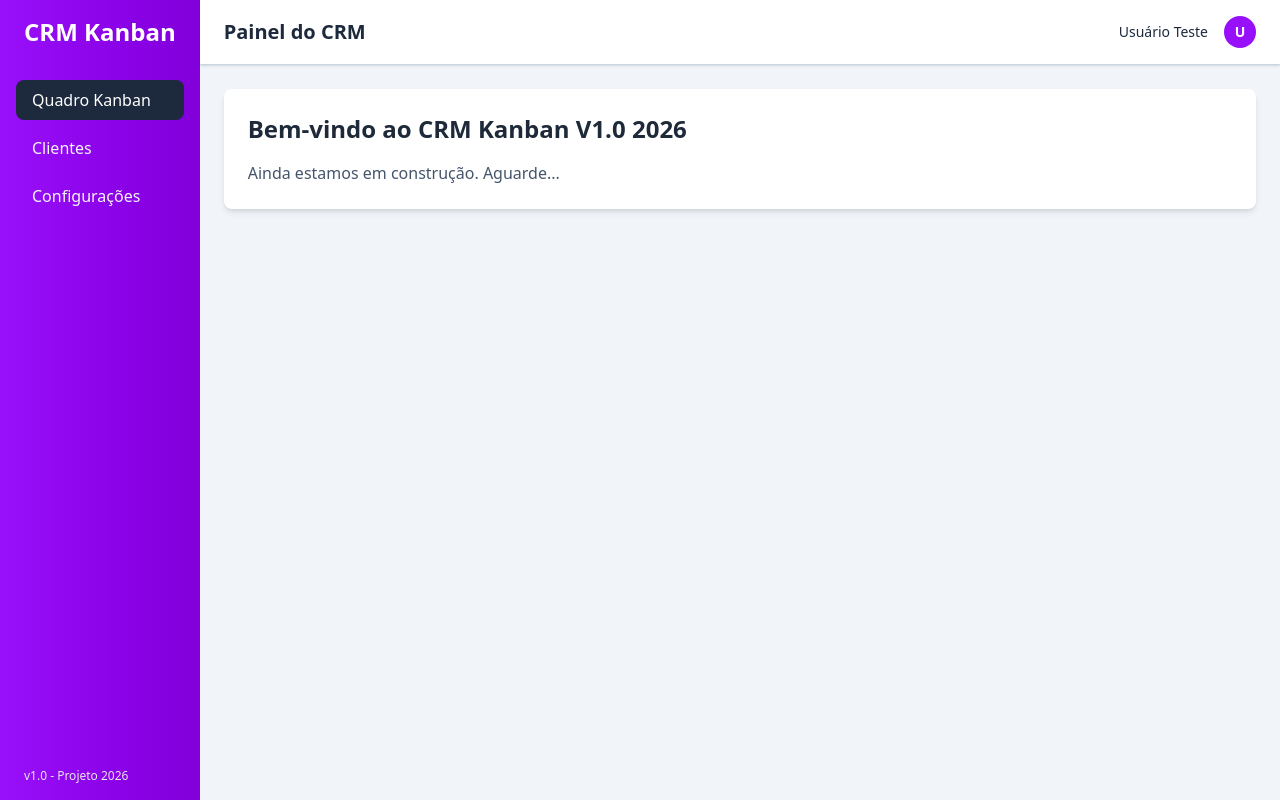
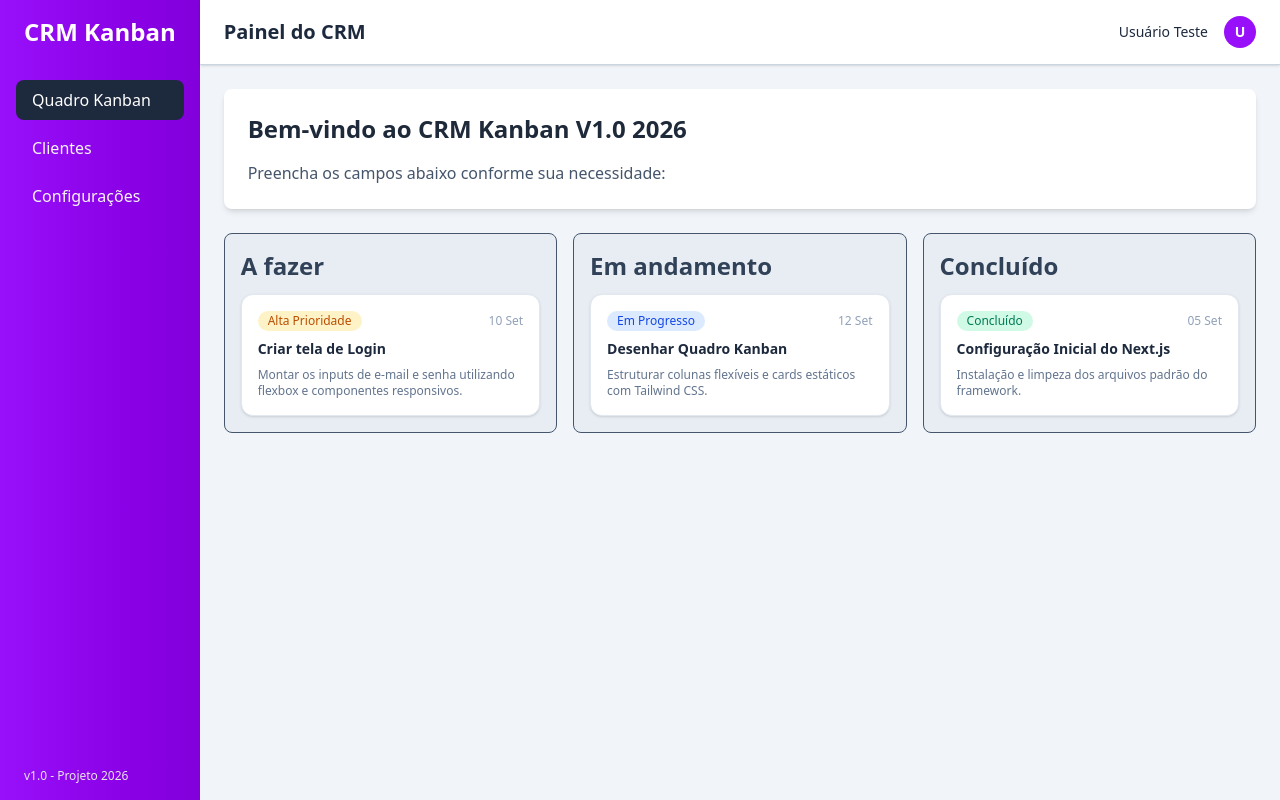
Before and after one commit to henriquenagy/crm-kanban, a Next.js app: page / in a window 1280 px wide. Built offline with nearby package versions, Linux system fonts and the light colour scheme.

Commit message:
feat: Created the kanban area in home

```diff
--- a/app/login/page.tsx
+++ b/app/login/page.tsx
@@ -1,17 +1,15 @@
 export default function Login() {
  return (
   // CONTÊINER PAI: Ocupa 100% da altura da tela e centraliza o cartão no meio
-  <div className="flex min-h-screen items-center justify-center bg-slate-100 p-4">
+  <div className="flex min-h-screen items-center justify-center bg-slate-100">
    {/* CARTÃO DE LOGIN: Fundo branco, largura máxima controlada, cantos arredondados e sombra */}
-   <div className="w-full max-w-md rounded-2xl bg-white p-8 shadow-xl flex flex-col gap-6">
+   <div className="w-full max-w-md rounded-2xl bg-white p-8 shadow-xl flex flex-col justify-start">
     {/* CABEÇALHO DO FORMULÁRIO */}
-    <div className="text-center">
-     <h1 className="text-2xl font-bold text-slate-800">Acesse o CRM</h1>
-     <p className="text-sm text-slate-500 mt-1">Insira suas credenciais para entrar</p>
-    </div>
+    <h1 className="text-2xl font-bold text-slate-800 text-center">Acesse o CRM</h1>
+    <p className="text-sm text-slate-500 mt-1 text-center">Insira suas credenciais para entrar</p>
 
     {/* FORMULÁRIO */}
-    <form className="flex flex-col gap-4">
+    <form className="flex flex-col gap-4 mt-8">
      {/* CAMPO DE E-MAIL */}
      <div className="flex flex-col gap-1.5">
       <label htmlFor="email" className="text-sm font-medium text-slate-700">
@@ -29,7 +27,7 @@ export default function Login() {
      </div>
 
      {/* BOTÃO DE SUBMIT */}
-     <button type="submit" className="mt-2 w-full rounded-lg bg-indigo-600 px-4 py-2.5 text-sm font-semibold text-white shadow-sm transition-all hover:bg-indigo-700 active:scale-[0.98] focus:outline-none focus:ring-2 focus:ring-indigo-600/50">
+     <button type="submit" className="mt-2 w-full rounded-lg bg-indigo-600 px-4 py-2.5 text-sm font-semibold text-white shadow-sm transition-all hover:bg-indigo-700 active:scale-[0.98] focus:outline-none focus:ring-2 focus:ring-indigo-600/50 cursor-pointer">
       Entrar no Sistema
      </button>
     </form>
--- a/app/page.tsx
+++ b/app/page.tsx
@@ -13,11 +13,54 @@ export default function Home() {
     {/* Cabeçalho. Não tem altura e nem largura definida, ele puxa da div pai acima a largura e a altura é tipo fit-content com padding somente */}
     <Header />
 
-    {/* Bloco Inferior: Área de Conteúdo, onde ficará o Kanban no futuro */}
-    <main className="p-6">
+    {/* Área de Conteúdo do Kanban*/}
+    <main className="p-6 flex flex-col gap-6">
+     {/* Caixa de chamada/infos*/}
      <div className="bg-white p-6 shadow-md rounded-lg flex flex-col gap-4">
       <h1 className="text-2xl font-bold text-gray-800">Bem-vindo ao CRM Kanban V1.0 2026</h1>
-      <p className="text-slate-600 ">Ainda estamos em construção. Aguarde...</p>
+      <p className="text-slate-600 ">Preencha os campos abaixo conforme sua necessidade:</p>
+     </div>
+     {/* Quadros do Kanban*/}
+     <div className="grid grid-cols-1 md:grid-cols-3 gap-4 overflow-x-auto items-start">
+      {/* Coluna 1: A Fazer */}
+      <div className="bg-slate-200/60 p-4 border border-slate-600 rounded-lg flex flex-col gap-3">
+       <h2 className="text-2xl font-semibold text-slate-700">A fazer</h2>
+       {/* CARD 1 (Estático) */}
+       <div className="bg-white p-4 rounded-xl border border-slate-200 shadow-sm flex flex-col gap-2 hover:shadow-md transition-all cursor-pointer">
+        <div className="flex justify-between items-center">
+         <span className="bg-amber-100 text-amber-700 text-xs font-medium px-2.5 py-0.5 rounded-full">Alta Prioridade</span>
+         <span className="text-xs text-slate-400">10 Set</span>
+        </div>
+        <h3 className="font-semibold text-slate-800 text-sm">Criar tela de Login</h3>
+        <p className="text-xs text-slate-500 line-clamp-2">Montar os inputs de e-mail e senha utilizando flexbox e componentes responsivos.</p>
+       </div>
+      </div>
+      {/* Coluna 2: Em Andamento */}
+      <div className="bg-slate-200/60 p-4 border border-slate-600 rounded-lg flex flex-col gap-3">
+       <h2 className="text-2xl font-semibold text-slate-700">Em andamento</h2>
+       {/* CARD 2 (Estático) */}
+       <div className="bg-white p-4 rounded-xl border border-slate-200 shadow-sm flex flex-col gap-2 hover:shadow-md transition-all cursor-pointer">
+        <div className="flex justify-between items-center">
+         <span className="bg-blue-100 text-blue-700 text-xs font-medium px-2.5 py-0.5 rounded-full">Em Progresso</span>
+         <span className="text-xs text-slate-400">12 Set</span>
+        </div>
+        <h3 className="font-semibold text-slate-800 text-sm">Desenhar Quadro Kanban</h3>
+        <p className="text-xs text-slate-500 line-clamp-2">Estruturar colunas flexíveis e cards estáticos com Tailwind CSS.</p>
+       </div>
+      </div>
+      {/* Coluna 3: Concluído */}
+      <div className="bg-slate-200/60 p-4 border border-slate-600 rounded-lg flex flex-col gap-3">
+       <h2 className="text-2xl font-semibold text-slate-700">Concluído</h2>
+       {/* CARD 3 (Estático) */}
+       <div className="bg-white p-4 rounded-xl border border-slate-200 shadow-sm flex flex-col gap-2 hover:shadow-md transition-all cursor-pointer">
+        <div className="flex justify-between items-center">
+         <span className="bg-emerald-100 text-emerald-700 text-xs font-medium px-2.5 py-0.5 rounded-full">Concluído</span>
+         <span className="text-xs text-slate-400">05 Set</span>
+        </div>
+        <h3 className="font-semibold text-slate-800 text-sm">Configuração Inicial do Next.js</h3>
+        <p className="text-xs text-slate-500 line-clamp-2">Instalação e limpeza dos arquivos padrão do framework.</p>
+       </div>
+      </div>
      </div>
     </main>
    </div>
--- a/components/header.js
+++ b/components/header.js
@@ -4,7 +4,7 @@ export default function Header() {
    <p className="text-xl font-bold text-slate-800">Painel do CRM</p>
    <div className="flex items-center gap-4">
     <p className="text-sm text-slate-800">Usuário Teste</p>
-    <p className="w-8 h-8 rounded-full bg-purple-600 text-white flex items-center justify-center font-bold text-sm">U</p>
+    <p className="w-8 h-8 rounded-full bg-purple-600 text-white flex items-center justify-center font-bold text-sm cursor-pointer">U</p>
    </div>
   </header>
  )
```
